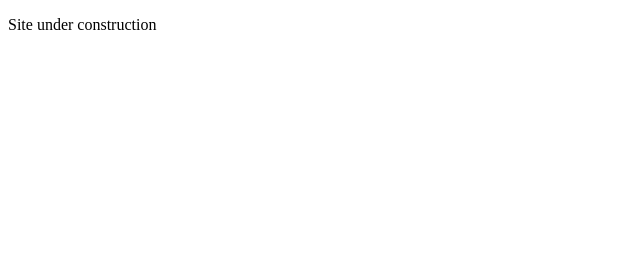
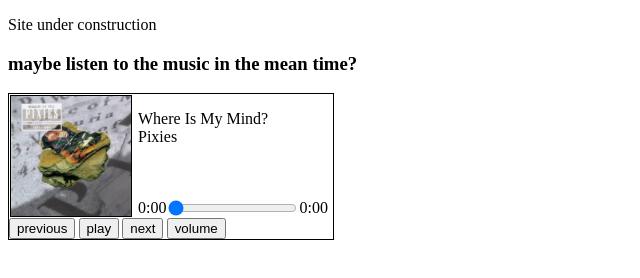
Before and after one commit to PanMuminek/ketamine.github.io, a plain HTML site: page index.html in a window 1280 px wide. Shown: the whole page, without its empty margins (0-640 px from the left). Drawn offline with Linux system fonts and the light colour scheme.

Commit message:
Update index.html

```diff
--- a/index.html
+++ b/index.html
@@ -5,5 +5,9 @@
   </head>
   <body>
     <p>Site under construction</p>
+    <h3>maybe listen to the music in the mean time?</h3>
+    <div id="player">
+    </div>
+    <script src="music-box.js"></script>
   </body>
 </html>
```
